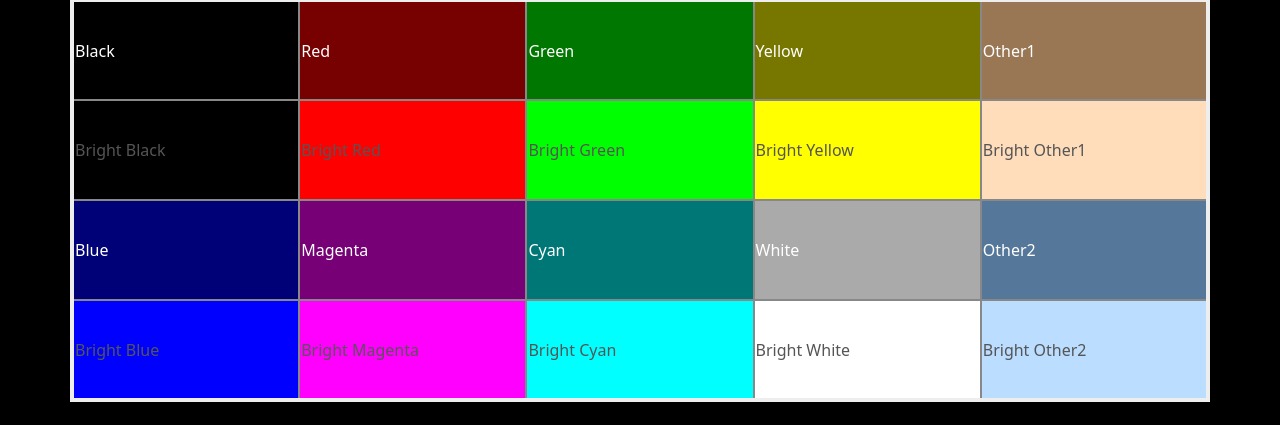
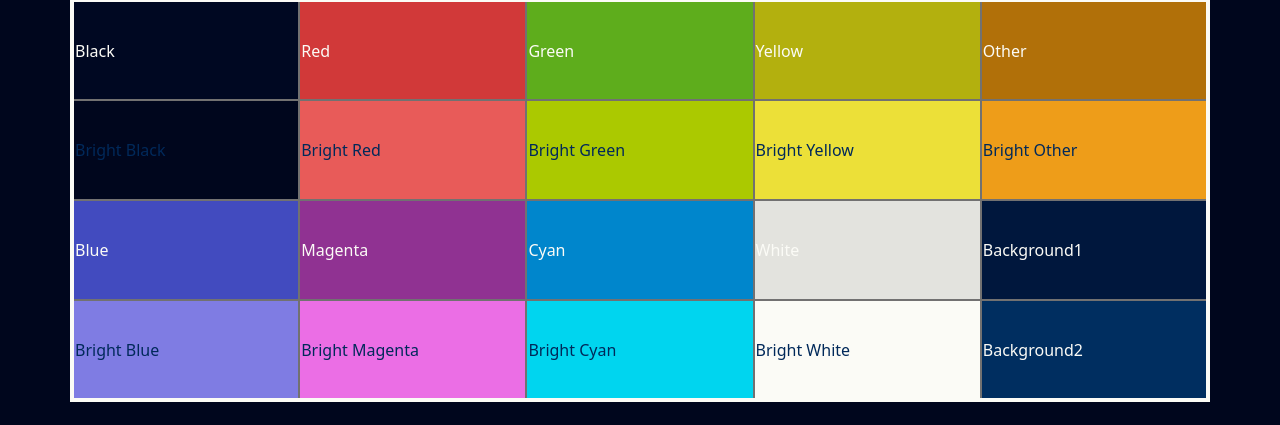
Before and after one commit to rhymof/colorpalette, a plain HTML site: page index.html in a window 1280 px wide. Shown: the part 58-483 px from the top of the page. Drawn offline with nearby package versions, Linux system fonts and the light colour scheme; a script that the page names is missing.

Commit message:
my color

```diff
--- a/index.css
+++ b/index.css
@@ -1,30 +1,30 @@
 /* Please edit this variables */
 :root {
-  --background0: #000;
-  --background1: #222;
-  --background2: #424;
-  --border: #888;
-  --text: #EEE;
-  --black: #000;
-  --bright-black: #555;
-  --red: #700;
-  --bright-red: #F00;
-  --yellow: #770;
-  --bright-yellow: #FF0;
-  --green: #070;
-  --bright-green: #0F0;
-  --blue: #007;
-  --bright-blue: #00F;
-  --magenta: #707;
-  --bright-magenta: #F0F;
-  --cyan: #077;
-  --bright-cyan: #0FF;
-  --white: #AAA;
-  --bright-white: #FFF;
-  --other1: #975;
-  --bright-other1: #FDB;
-  --other2: #579;
-  --bright-other2: #BDF;
+  --background0: #00061D;
+  --background1: #00173D;
+  --background2: #002E60;
+  --border: #727171;
+  --text: #FBFBF6;
+  --black: #000822;
+  --bright-black: #00295A;
+  --red: #D13939;
+  --bright-red: #E85B59/*E86B79*/;
+  --yellow: #B3B00E;
+  --bright-yellow: #ECE038;
+  --green: #5EAD1C;
+  --bright-green: #ABC900;
+  --blue: #424BBF/*#2394AD*/;
+  --bright-blue: #7F7CE3/*#5AB5B2*/;
+  --magenta: #903292/*#512682*/;
+  --bright-magenta: #EB6EE5/*#745399*/;
+  --cyan: #0086CC/*#277A96*/;
+  --bright-cyan: #00D5EF/*#84B9CB*/;
+  --white: #E3E3DE;
+  --bright-white: #FBFBF6;
+  --other1: #B17009;
+  --bright-other1: #EE9D19;
+  --other2: #00173D;
+  --bright-other2: #002E60;
 }
 
 body {
@@ -174,28 +174,36 @@ table td {
   color: var(--bright-green)
 }
 
+.text-yellow {
+  color: var(--yellow);
+}
+
+.text-bright-yellow {
+  color: var(--bright-yellow);
+}
+
 .text-blue {
-  color: var(--blue)
+  color: var(--blue);
 }
 
 .text-bright-blue {
-  color: var(--bright-blue)
+  color: var(--bright-blue);
 }
 
 .text-magenta {
-  color: var(--magenta)
+  color: var(--magenta);
 }
 
 .text-bright-magenta {
-  color: var(--bright-magenta)
+  color: var(--bright-magenta);
 }
 
 .text-cyan {
-  color: var(--cyan)
+  color: var(--cyan);
 }
 
 .text-bright-cyan {
-  color: var(--bright-cyan)
+  color: var(--bright-cyan);
 }
 
 .text-white {
--- a/index.html
+++ b/index.html
@@ -1,6 +1,7 @@
 <!DOCTYPE html>
 <html>
   <head>
+    <meta charset="utf8">
     <!-- CSS only -->
     <link href="https://cdn.jsdelivr.net/npm/bootstrap@5.0.0-beta1/dist/css/bootstrap.min.css" rel="stylesheet" integrity="sha384-giJF6kkoqNQ00vy+HMDP7azOuL0xtbfIcaT9wjKHr8RbDVddVHyTfAAsrekwKmP1" crossorigin="anonymous">
     <link rel="stylesheet" href="./index.css">
@@ -15,28 +16,28 @@
             <td class="normal" id="red">Red</td>
             <td class="normal" id="green">Green</td>
             <td class="normal" id="yellow">Yellow</td>
-            <td class="normal" id="other1">Other1</td>
+            <td class="normal" id="other1">Other</td>
           </tr>
           <tr>
             <td class="bright" id="bright_black">Bright Black</td>
             <td class="bright" id="bright_red">Bright Red</td>
             <td class="bright" id="bright_green">Bright Green</td>
             <td class="bright" id="bright_yellow">Bright Yellow</td>
-            <td class="bright" id="bright_other1">Bright Other1</td>
+            <td class="bright" id="bright_other1">Bright Other</td>
           </tr>
           <tr>
             <td class="normal" id="blue">Blue</td>
             <td class="normal" id="magenta">Magenta</td>
             <td class="normal" id="cyan">Cyan</td>
             <td class="normal" id="white">White</td>
-            <td class="normal" id="other2">Other2</td>
+            <td class="normal" id="other2">Background1</td>
           </tr>
           <tr>
             <td class="bright" id="bright_blue">Bright Blue</td>
             <td class="bright" id="bright_magenta">Bright Magenta</td>
             <td class="bright" id="bright_cyan">Bright Cyan</td>
             <td class="bright" id="bright_white">Bright White</td>
-            <td class="bright" id="bright_other2">Bright Other2</td>
+            <td class="normal" id="bright_other2">Background2</td>
           </tr>
         </table>
       </div>
@@ -47,11 +48,11 @@
         <p class="text-red">This is Red.</p>
         <p class="text-bright-red">This is Bright Red.</p>
         <p class="text-green">This is Green.</p>
-        <p class="text-bright-green">This is Bright Greend.</p>
+        <p class="text-bright-green">This is Bright Green.</p>
         <p class="text-yellow">This is Yellow.</p>
         <p class="text-bright-yellow">This is Bright Yellow.</p>
         <p class="text-blue">This is Blue.</p>
-        <p class="text-bright blue">This is Bright Blue.</p>
+        <p class="text-bright-blue">This is Bright Blue.</p>
         <p class="text-magenta">This is Magenta.</p>
         <p class="text-bright-magenta">This is Bright Magenta.</p>
         <p class="text-cyan">This is Cyan.</p>
@@ -70,11 +71,11 @@
         <p class="text-red">This is Red.</p>
         <p class="text-bright-red">This is Bright Red.</p>
         <p class="text-green">This is Green.</p>
-        <p class="text-bright-green">This is Bright Greend.</p>
+        <p class="text-bright-green">This is Bright Green.</p>
         <p class="text-yellow">This is Yellow.</p>
         <p class="text-bright-yellow">This is Bright Yellow.</p>
         <p class="text-blue">This is Blue.</p>
-        <p class="text-bright blue">This is Bright Blue.</p>
+        <p class="text-bright-blue">This is Bright Blue.</p>
         <p class="text-magenta">This is Magenta.</p>
         <p class="text-bright-magenta">This is Bright Magenta.</p>
         <p class="text-cyan">This is Cyan.</p>
```
